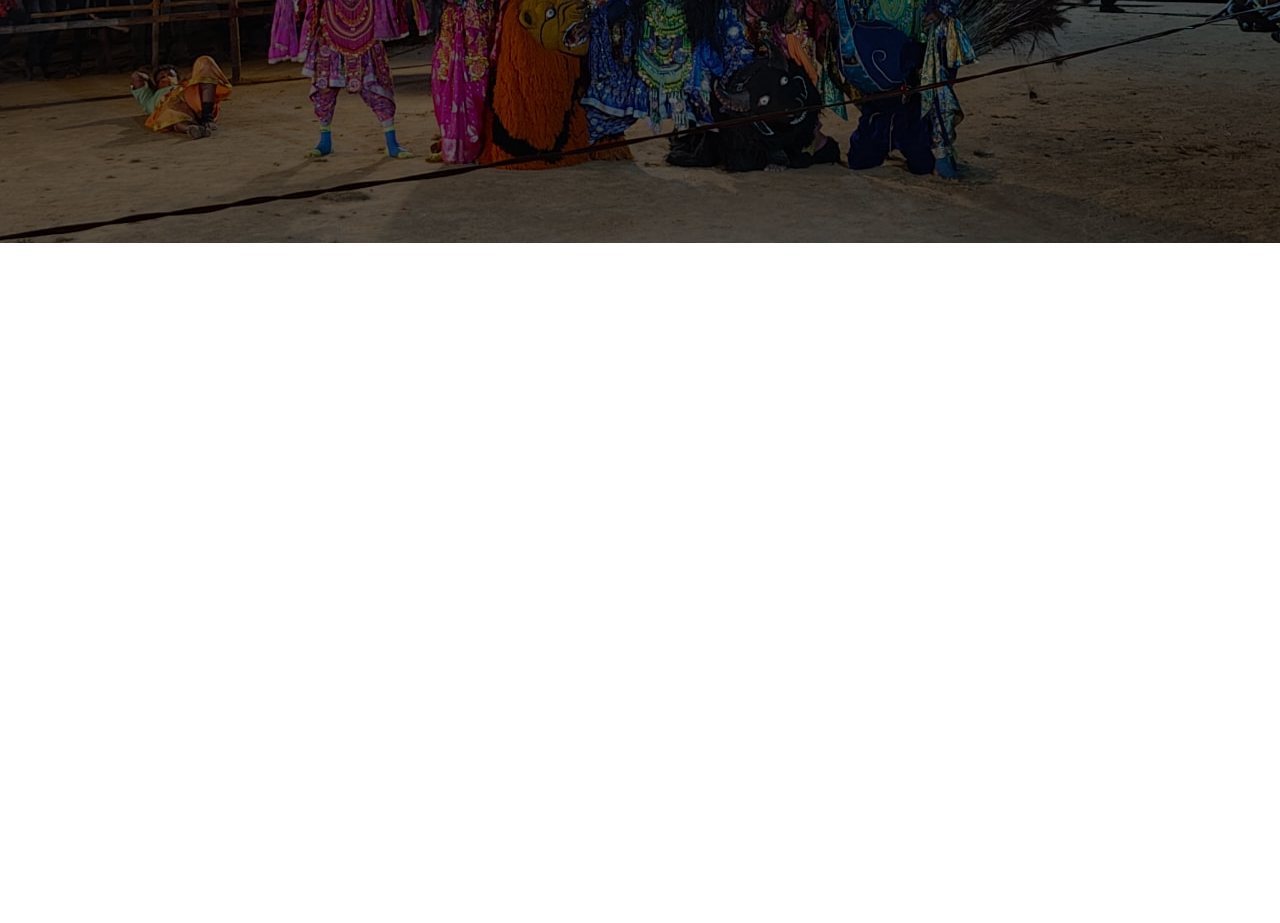
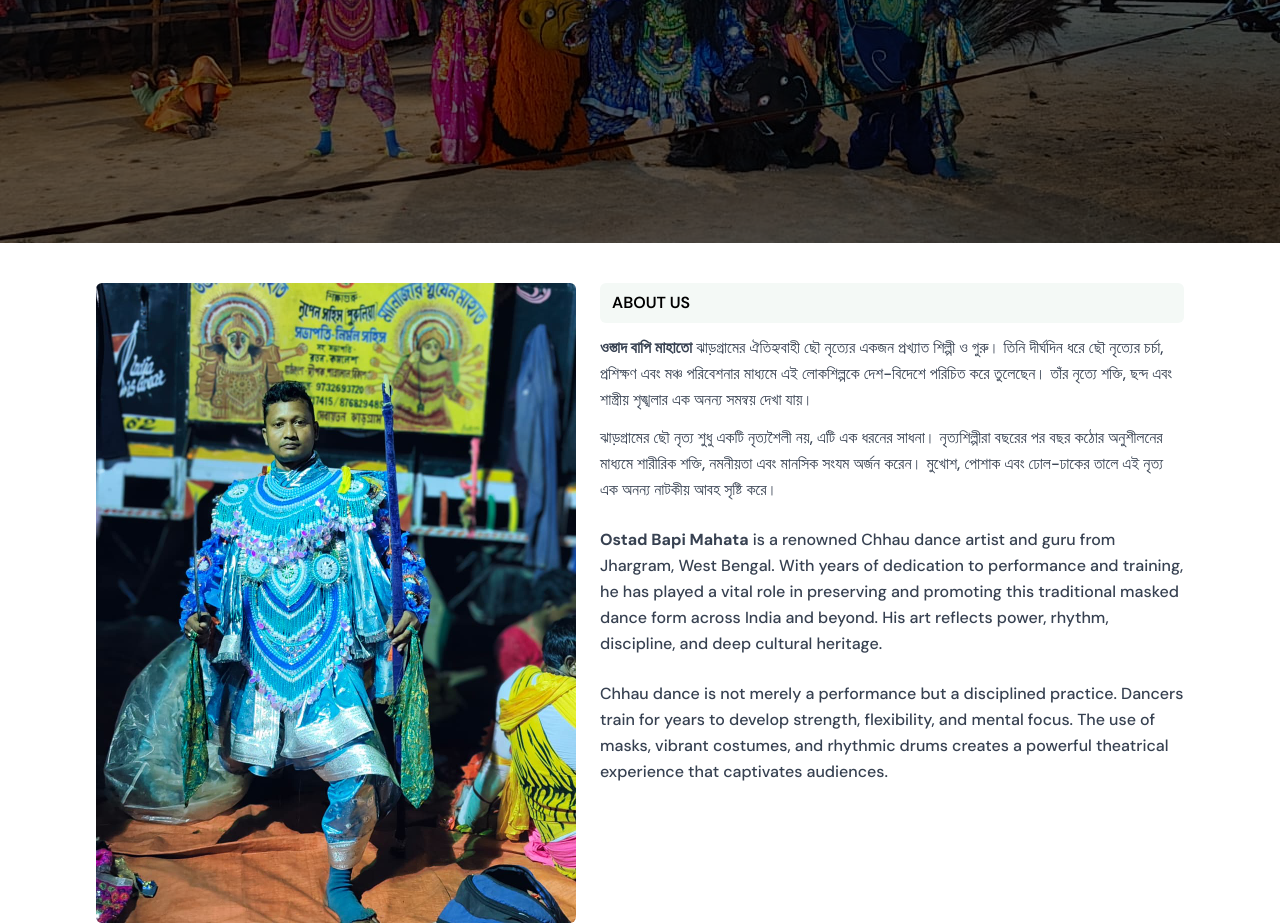
Before and after one commit to CoderSwarup03/Chow-Dance-Website, a plain HTML site: page index.html in a window 1280 px wide. Shown: the part 578-1501 px from the top of the page. Before the commit the page ends 821 px from the top, so only its background shows below. Drawn offline with nearby package versions, Linux system fonts and the light colour scheme; a web font is replaced by a local one.

Commit message:
about-us

```diff
--- a/index.html
+++ b/index.html
@@ -42,7 +42,7 @@
                 <h2 class="hidden md:block dm-sans uppercase text-[#3b3b3b] text-2xl font-bold">Kechanda SatSanga Chow
                 </h2>
             </div>
-            <div class="hidden md:block">
+            <div class="hidden md:block z-50">
                 <ul class="flex items-center gap-3 dm-sans uppercase text-lg font-semibold">
 
                     <li>
@@ -172,37 +172,43 @@
         </div>
     </section>
 
+    <!-- About Section -->
+    <section class="max-w-[85%] mx-auto mt-10 flex flex-col md:flex-row gap-6">
+        <img src="./imagees/about-image.jpeg" alt="about image"
+            class="h-[60vh] md:h-[80vh] w-[80vh] object-cover rounded-md">
+        <div class="flex flex-col gap-3">
+            <span class="bg-[#f4f9f6] px-3 py-2 rounded-md text-black dm-sans uppercase font-semibold">About Us</span>
+            <p class="text-gray-700 leading-relaxed dm-sans">
+                <strong>ওস্তাদ বাপি মাহাতো</strong> ঝাড়গ্রামের ঐতিহ্যবাহী ছৌ নৃত্যের একজন প্রখ্যাত শিল্পী ও গুরু।
+                তিনি দীর্ঘদিন ধরে ছৌ নৃত্যের চর্চা, প্রশিক্ষণ এবং মঞ্চ পরিবেশনার মাধ্যমে এই লোকশিল্পকে দেশ-বিদেশে পরিচিত
+                করে তুলেছেন।
+                তাঁর নৃত্যে শক্তি, ছন্দ এবং শাস্ত্রীয় শৃঙ্খলার এক অনন্য সমন্বয় দেখা যায়।
+            </p>
+            <p class="text-gray-700 leading-relaxed dm-sans">
+                ঝাড়গ্রামের ছৌ নৃত্য শুধু একটি নৃত্যশৈলী নয়, এটি এক ধরনের সাধনা।
+                নৃত্যশিল্পীরা বছরের পর বছর কঠোর অনুশীলনের মাধ্যমে শারীরিক শক্তি, নমনীয়তা
+                এবং মানসিক সংযম অর্জন করেন। মুখোশ, পোশাক এবং ঢোল-ঢাকের তালে
+                এই নৃত্য এক অনন্য নাটকীয় আবহ সৃষ্টি করে।
+            </p>
+
+            <p class="text-gray-700 leading-relaxed dm-sans mt-3">
+                <strong>Ostad Bapi Mahata</strong> is a renowned Chhau dance artist and guru from Jhargram, West Bengal.
+                With years of dedication to performance and training, he has played a vital role in preserving and
+                promoting
+                this traditional masked dance form across India and beyond. His art reflects power, rhythm, discipline,
+                and deep cultural heritage.
+            </p>
+            <p class="text-gray-700 leading-relaxed dm-sans mt-3">
+                Chhau dance is not merely a performance but a disciplined practice.
+                Dancers train for years to develop strength, flexibility, and mental focus.
+                The use of masks, vibrant costumes, and rhythmic drums creates a powerful
+                theatrical experience that captivates audiences.
+            </p>
+
+        </div>
+    </section>
+
     <!-- JS Script Added  -->
-
-    <!-- <script>
-        const slider = document.getElementById("slider");
-        const heroTitle = document.getElementById("heroTitle");
-
-        const titles = [
-            "West Bengal Chhau Dance | Traditional Masked Dance of India",
-            "Experience the Power & Grace of Chhau Dance",
-            "Chhau Dance – Heritage of West Bengal"
-        ];
-
-        let index = 0;
-        const totalSlides = titles.length;
-
-        setInterval(() => {
-            index = (index + 1) % totalSlides;
-
-            // Slide Image
-            slider.style.transform = `translateX(-${index * 100}%)`;
-
-            // Fade Text
-            heroTitle.classList.add("opacity-0");
-
-            setTimeout(() => {
-                heroTitle.textContent = titles[index];
-                heroTitle.classList.remove("opacity-0");
-            }, 300);
-
-        }, 4000); // 4 seconds
-    </script> -->
     <script>
         const slider = document.getElementById("slider");
         const heroTitle = document.getElementById("heroTitle");
```
Also changed, not shown: imagees/about-image.jpeg (added).
